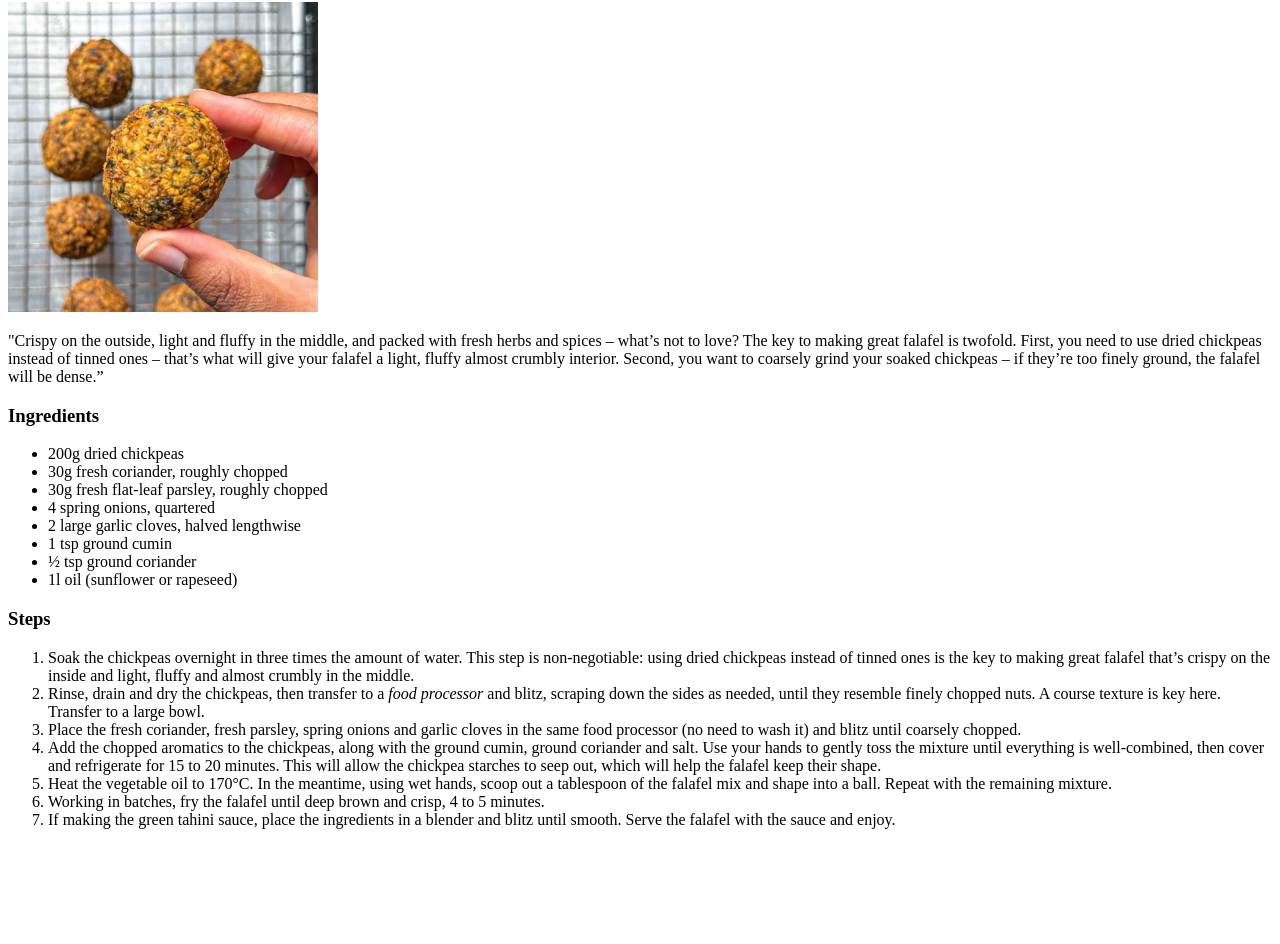
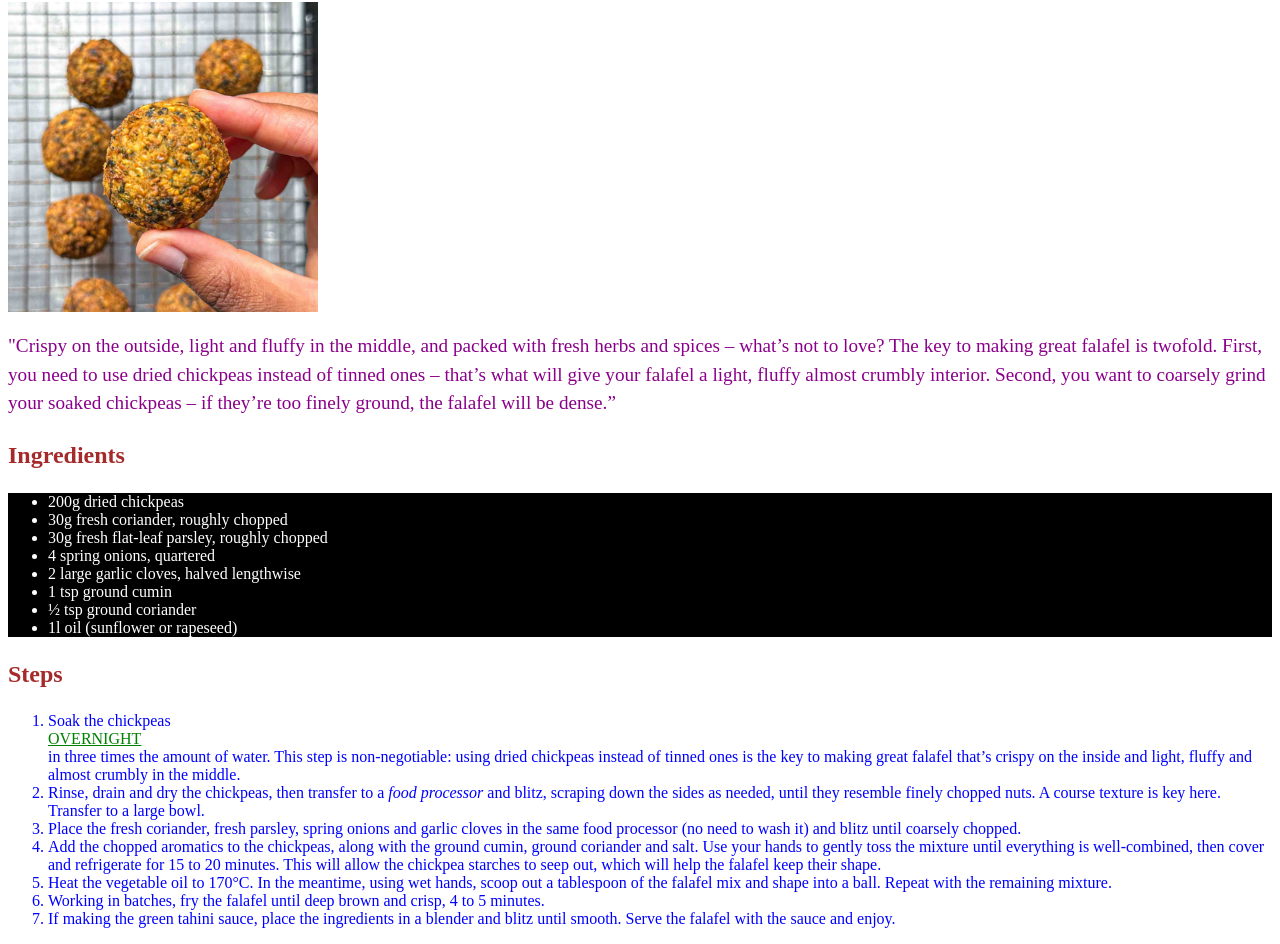
Before and after one commit to kwaxite/odin-recipes, a plain HTML site: page recipes/falafel.html in a window 1280 px wide. Shown: the part 78-1022 px from the top of the page. Before the commit the page ends 923 px from the top, so only its background shows below. Drawn offline with Linux system fonts and the light colour scheme.

Commit message:
added styling to index and add an external style sheet

```diff
--- /dev/null
+++ b/mystyles.css
@@ -0,0 +1,3 @@
+body {
+    background-color:rebeccapurple;
+}
--- /dev/null
+++ b/recipes/falafel-styles.css
@@ -0,0 +1,27 @@
+body {
+    color:blue;
+}
+
+h3 {
+    color:brown;
+    font-size: 1.5rem;
+    font-weight: 700;
+}
+
+.para1 {
+    color:darkmagenta;
+    font-size: 1.2rem;
+    font-weight: 400;
+    line-height: 1.5;
+}
+
+ul {
+    color:white;
+    background-color: black;
+}
+
+.w1 {
+    color:green;
+    text-decoration: underline;
+    text-transform: uppercase;
+}
--- a/recipes/falafel.html
+++ b/recipes/falafel.html
@@ -5,12 +5,13 @@
     <meta charset="UTF-8">
     <meta name="viewport" content="width=device-width, initial-scale=1.0">
     <title>Falafel</title>
+    <link rel="stylesheet" href = "falafel-styles.css" />
 </head>
 <body>
     <h1> Falafel Recipe </h1>
     <img src="./img/crispy-herby-falafel.jpeg" alt = "dish of Falafel" width = '310' height = '310'>
     <p></p>
-    <p>"Crispy on the outside, light and fluffy in the middle, and packed with fresh herbs and spices – what’s not to love? The key to making great falafel is twofold. First, you need to use dried chickpeas instead of tinned ones – that’s what will give your falafel a light, fluffy almost crumbly interior. Second, you want to coarsely grind your soaked chickpeas – if they’re too finely ground, the falafel will be dense.”</p>
+    <div class = "para1">"Crispy on the outside, light and fluffy in the middle, and packed with fresh herbs and spices – what’s not to love? The key to making great falafel is twofold. First, you need to use dried chickpeas instead of tinned ones – that’s what will give your falafel a light, fluffy almost crumbly interior. Second, you want to coarsely grind your soaked chickpeas – if they’re too finely ground, the falafel will be dense.”</div>
     <p></p>
     <h3>Ingredients</h3>
     <ul>
@@ -26,7 +27,7 @@
     <p></p>
     <h3>Steps</h3>
     <ol>
-        <li>Soak the chickpeas overnight in three times the amount of water. This step is non-negotiable: using dried chickpeas instead of tinned ones is the key to making great falafel that’s crispy on the inside and light, fluffy and almost crumbly in the middle. </li>
+        <li>Soak the chickpeas <div class="w1"> overnight </div>in three times the amount of water. This step is non-negotiable: using dried chickpeas instead of tinned ones is the key to making great falafel that’s crispy on the inside and light, fluffy and almost crumbly in the middle. </li>
         <li>Rinse, drain and dry the chickpeas, then transfer to a <i>food processor </i>and blitz, scraping down the sides as needed, until they resemble finely chopped nuts. A course texture is key here. Transfer to a large bowl.</li>
         <li>Place the fresh coriander, fresh parsley, spring onions and garlic cloves in the same food processor (no need to wash it) and blitz until coarsely chopped. </li>
         <li>Add the chopped aromatics to the chickpeas, along with the ground cumin, ground coriander and salt. Use your hands to gently toss the mixture until everything is well-combined, then cover and refrigerate for 15 to 20 minutes. This will allow the chickpea starches to seep out, which will help the falafel keep their shape.</li>
```
Also changed, not shown: index.html (+10 -5 lines).
